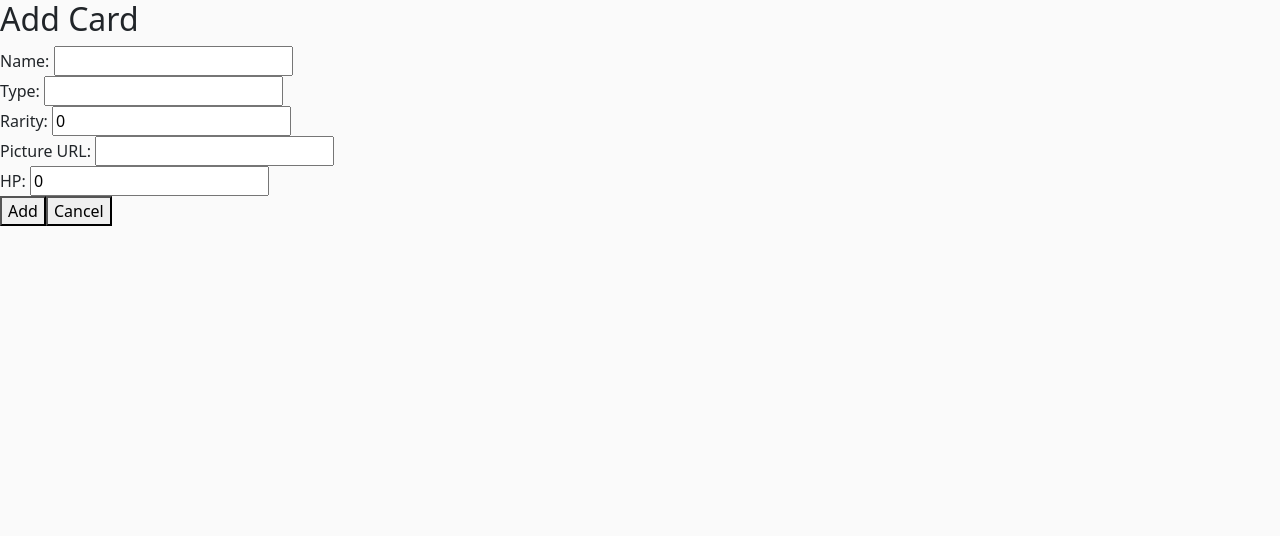
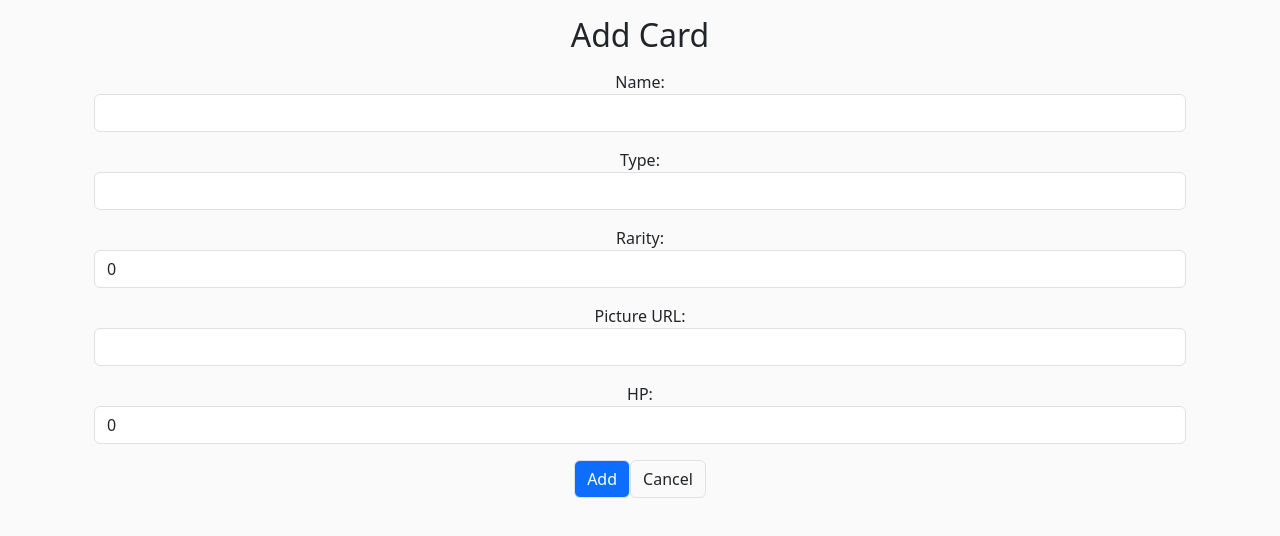
Before and after one commit to lamdevin/pokemon-card-client, an Angular app: page /add in a window 1280 px wide. Shown: the top 536 px of the page. Built offline with nearby package versions, Linux system fonts and the light colour scheme.

Commit message:
Add styling to Card Form Component

```diff
--- a/src/app/components/card-form/card-form.component.html
+++ b/src/app/components/card-form/card-form.component.html
@@ -1,13 +1,30 @@
-<h2>{{ isEdit ? 'Edit' : 'Add' }} Card</h2>
+<div class="container p-3 text-center">
+  <h2 class="h2">{{ isEdit ? 'Edit' : 'Add' }} Card</h2>
 
-<form (ngSubmit)="onSubmit()">
-  <label>Name: <input [(ngModel)]="card.name" name="name"></label><br>
-  <label>Type: <input [(ngModel)]="card.type" name="type"></label><br>
-  <label>Rarity: <input type="number" [(ngModel)]="card.rarity" name="rarity"></label><br>
-  <label>Picture URL: <input type="url" [(ngModel)]="card.picture_url" name="picture_url"></label><br>
-  <label>HP: <input type="number" [(ngModel)]="card.hp" name="hp"></label><br>
-
-
-  <button type="submit">{{ isEdit ? 'Update' : 'Add' }}</button>
-  <button type="button" routerLink="/">Cancel</button>
-</form>
+  <form class="form-horizontal" (ngSubmit)="onSubmit()">
+    <div class="form-group p-2">
+      <label class="control-label col-sm-2">Name:</label>
+      <input class="form-control" [(ngModel)]="card.name" name="name">
+    </div>
+    <div class="form-group p-2">
+      <label class="control-label col-sm-2">Type: </label>
+      <input class="form-control" [(ngModel)]="card.type" name="type">
+    </div>
+    <div class="form-group p-2">
+      <label class="control-label col-sm-2">Rarity: </label>
+      <input class="form-control" type="number" [(ngModel)]="card.rarity" name="rarity">
+    </div>
+    <div class="form-group p-2">
+      <label class="control-label col-sm-2">Picture URL: </label>
+      <input class="form-control" type="url" [(ngModel)]="card.picture_url" name="picture_url">
+    </div>
+    <div class="form-group p-2">
+      <label class="control-label col-sm-2">HP: </label>
+      <input class="form-control" type="number" [(ngModel)]="card.hp" name="hp">
+    </div>
+    <div class="form-group p-2">
+        <button class="btn btn-primary border" type="submit">{{ isEdit ? 'Update' : 'Add' }}</button>
+        <button class="btn btn-default border" routerLink="/">Cancel</button>
+    </div>
+  </form>
+</div>
```
